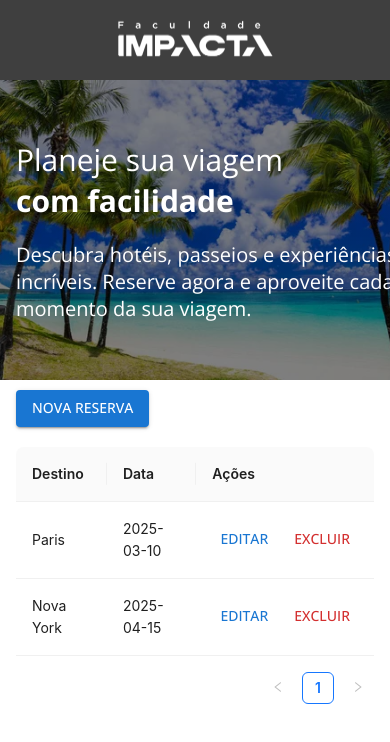
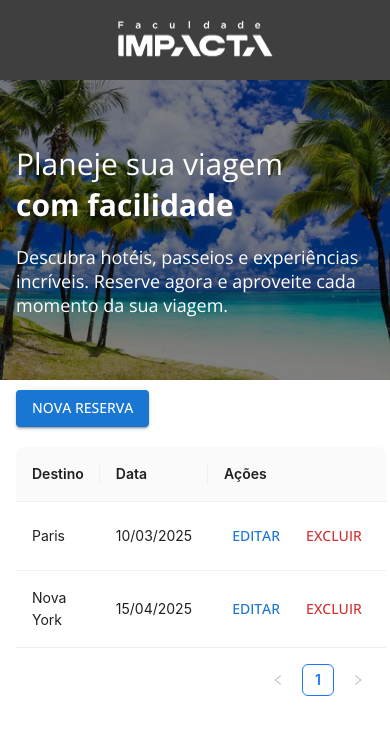
Before and after one commit to PedroMilan/impacta-faculdade, a React (Create React App) app: page / in a window 390 px wide. Shown: the top 742 px of the page. Built offline with nearby package versions, Linux system fonts and the light colour scheme.

Commit message:
fix mobile

```diff
--- a/src/components/Reservation/index.tsx
+++ b/src/components/Reservation/index.tsx
@@ -15,6 +15,7 @@ import {
 
 import * as Styled from "./styles";
 import { IReservation } from "../../shared/types";
+import { formatDateToBR } from "../../shared/helpers/formatDate";
 
 const mockData: IReservation[] = [
   { id: 1, destination: "Paris", date: "2025-03-10" },
@@ -75,7 +76,14 @@ const ReservationList: React.FC = () => {
 
   const columns = [
     { title: "Destino", dataIndex: "destination", key: "destination" },
-    { title: "Data", dataIndex: "date", key: "date" },
+    {
+      title: "Data",
+      dataIndex: "date",
+      key: "date",
+      render: (_: any, record: IReservation) => (
+        <>{formatDateToBR(record.date)}</>
+      ),
+    },
     {
       title: "Ações",
       key: "actions",
--- a/src/pages/Home/styles.ts
+++ b/src/pages/Home/styles.ts
@@ -59,7 +59,8 @@ export const HeaderText = styled.div`
   margin-top: 20px;
 
   @media (max-width: 768px) {
-    font-size: 20px;
+    font-size: 18px;
+    max-width: 400px;
   }
 `;
 
--- /dev/null
+++ b/src/shared/helpers/formatDate.ts
@@ -0,0 +1,3 @@
+export const formatDateToBR = (date: string): string => {
+  return date.split("-").reverse().join("/");
+};
```
